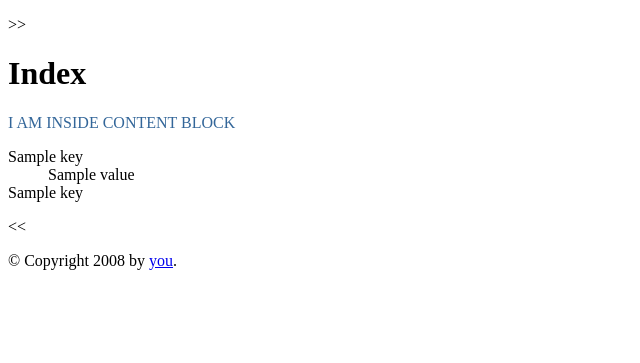
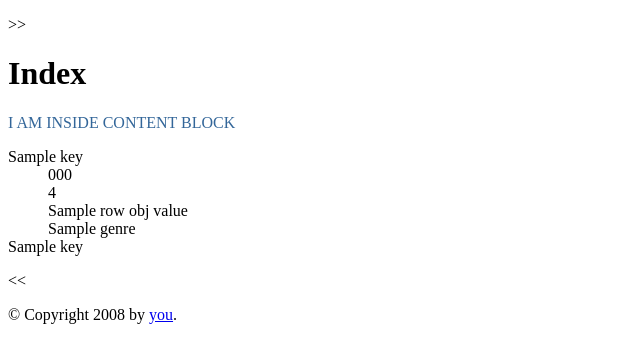
Before and after one commit to Pager07/Book-Recommendation, a Flask app: template flaskblog/templates/child.html in a window 1280 px wide. Shown: the top 363 px of the page, without its empty margins (0-640 px from the left). Run offline with Flask 2, Linux system fonts and the light colour scheme; the template is opened without the code that fills it: most values are stand-ins (such as "Sample title", 1, 10 or a date in 2020).

Commit message:
completed get recommendation and user rated books function

```diff
--- a/flaskblog/templates/child.html
+++ b/flaskblog/templates/child.html
@@ -9,10 +9,13 @@
     <h1>Index</h1>
     <p class="important">
      I AM INSIDE CONTENT BLOCK
-{#    USING FOR LOOP #}
-    {% for key,value in posts.items() %}
+{#    USING FOR LOOP OVER DICTIONARIES #}
+    {% for row_index_key,row_obj_value in posts.items()%}
         <dt>{{ key|e }}</dt>
-        <dd>{{ value|e }}</dd>
+        <dd>{{ row_obj_value['ISBN']|e }}</dd>
+        <dd>{{ row_obj_value['bookRating']|e }}</dd>
+        <dd>{{ row_obj_value['book_title']|e }}</dd>
+        <dd>{{ row_obj_value['genre']|e }}</dd>
     {% endfor %}
 {#USING FOOR LOOP:SKIPPING ITEMS#}
     {% for dict in books %}
```
Also changed, not shown: 1 other file.
